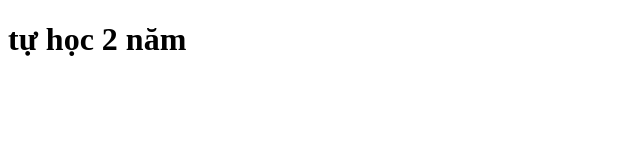
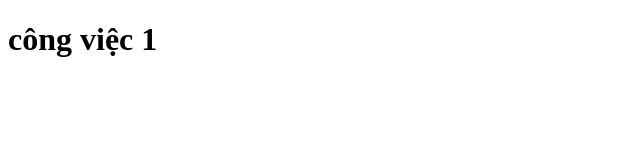
Before and after one commit to beanbeanweb/duan2n, a plain HTML site: page index.html in a window 1280 px wide. Shown: the whole page, without its empty margins (0-640 px from the left). Drawn offline with Linux system fonts and the light colour scheme.

Commit message:
1.congviec1 commit

```diff
--- a/index.html
+++ b/index.html
@@ -6,6 +6,6 @@
     <title>Document</title>
 </head>
 <body>
-    <h1>tự học 2 năm</h1>
+    <h1>công việc 1</h1>
 </body>
 </html>
```
